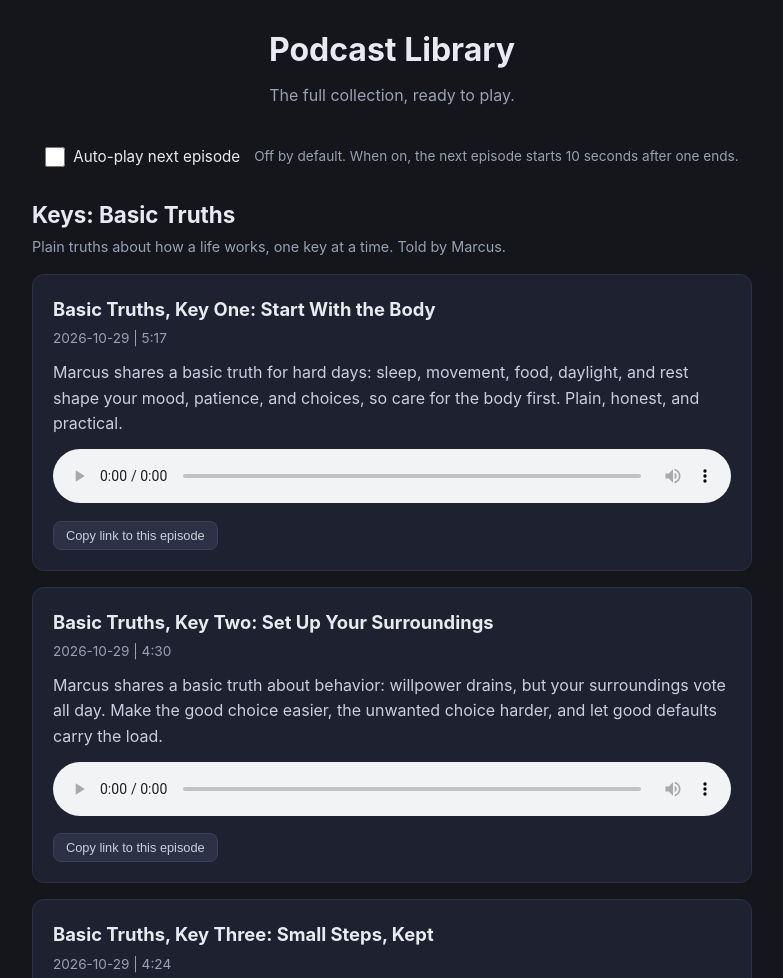
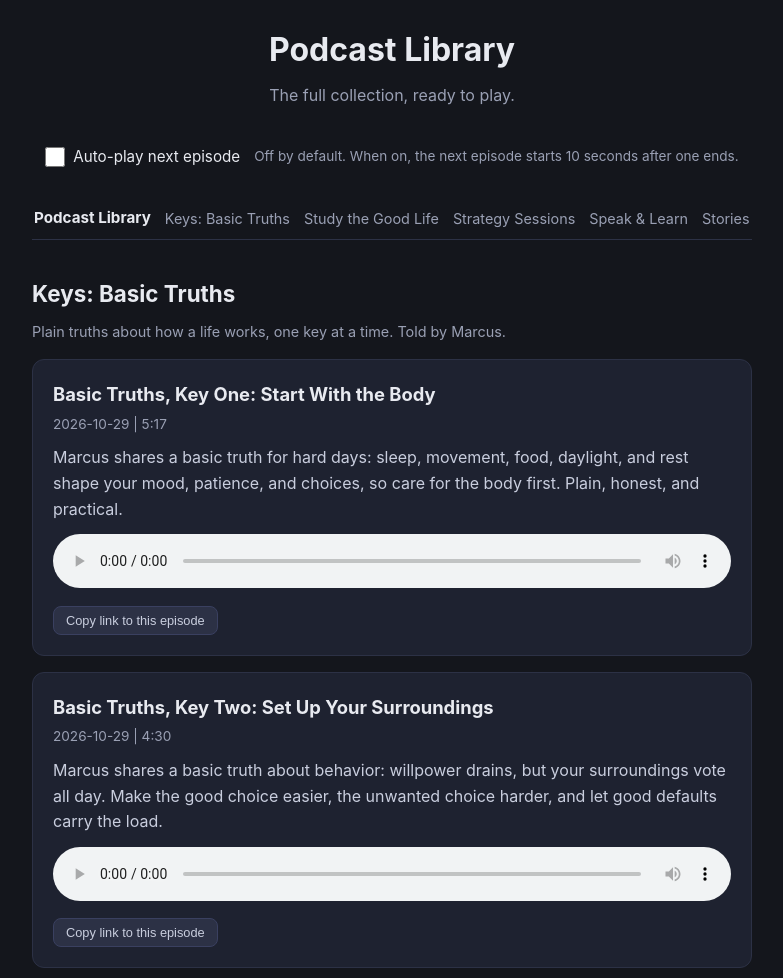
Before and after one commit to NJShell2/podcasts, a plain HTML site: page index.html in a window 1280 px wide. Shown: the top 978 px of the page, without its empty margins (248-1031 px from the left). Drawn offline with Linux system fonts and the light colour scheme.

Commit message:
Add shareable section links, top nav bar, and sticky minimized header and section headers

```diff
--- a/index.html
+++ b/index.html
@@ -11,8 +11,14 @@
   header { text-align: center; margin-bottom: 36px; }
   header h1 { font-size: 2rem; margin-bottom: 8px; }
   header p { color: #9aa0b4; }
-  .cat { margin-bottom: 40px; }
-  .cat > h2 { font-size: 1.4rem; margin-bottom: 2px; }
+  .cat { margin-bottom: 40px; scroll-margin-top: 110px; }
+  .cat > h2 { position: sticky; top: 47px; z-index: 15; background: #14161c; font-size: 1.4rem; padding: 8px 0 6px; margin-bottom: 2px; }
+  #sectionNav { position: sticky; top: 0; z-index: 20; display: flex; align-items: center; gap: 14px; background: #14161c; border-bottom: 1px solid #2c3145; padding: 9px 2px; margin-bottom: 28px; }
+  #sectionNav .nav-brand { font-weight: 700; font-size: 0.95rem; white-space: nowrap; }
+  #sectionNav .nav-links { display: flex; gap: 4px 14px; overflow-x: auto; white-space: nowrap; scrollbar-width: none; }
+  #sectionNav .nav-links::-webkit-scrollbar { display: none; }
+  #sectionNav a { color: #9aa0b4; text-decoration: none; font-size: 0.9rem; }
+  #sectionNav a:hover { color: #e8eaf0; text-decoration: underline; }
   .cat > p.blurb { color: #9aa0b4; font-size: 0.9rem; margin-bottom: 16px; }
   .episode { background: #1e2230; border: 1px solid #2c3145; border-radius: 12px; padding: 20px; margin-bottom: 16px; }
   .episode h3 { font-size: 1.15rem; margin-bottom: 4px; }
@@ -27,7 +33,7 @@
   .autoplay-bar label { display: inline-flex; align-items: center; gap: 8px; cursor: pointer; font-size: 0.95rem; }
   .autoplay-bar input[type="checkbox"] { width: 20px; height: 20px; accent-color: #7c8aff; cursor: pointer; }
   .autoplay-bar .autoplay-note { color: #9aa0b4; font-size: 0.85rem; }
-  .autoplay-countdown { position: sticky; top: 8px; z-index: 10; display: flex; align-items: center; justify-content: space-between; gap: 12px; background: #1e2230; border: 1px solid #7c8aff; border-radius: 10px; padding: 10px 14px; margin-bottom: 28px; font-size: 0.95rem; box-shadow: 0 4px 18px rgba(0,0,0,0.45); }
+  .autoplay-countdown { position: sticky; top: 108px; z-index: 30; display: flex; align-items: center; justify-content: space-between; gap: 12px; background: #1e2230; border: 1px solid #7c8aff; border-radius: 10px; padding: 10px 14px; margin-bottom: 28px; font-size: 0.95rem; box-shadow: 0 4px 18px rgba(0,0,0,0.45); }
   .autoplay-countdown[hidden] { display: none; }
   .autoplay-countdown button { background: #2c3145; color: #c9cede; border: 1px solid #3a4060; border-radius: 8px; padding: 6px 12px; font-size: 0.85rem; cursor: pointer; flex-shrink: 0; }
   .autoplay-countdown button:hover { background: #3a4060; }
@@ -49,6 +55,10 @@
     <span id="autoplayCountdownText"></span>
     <button type="button" id="autoplayCancel">Cancel</button>
   </div>
+  <nav id="sectionNav" aria-label="Podcast sections">
+    <span class="nav-brand">Podcast Library</span>
+    <span class="nav-links" id="navLinks"></span>
+  </nav>
   <div id="cats"></div>
   <footer>Built and shipped by NJShell2 on GitHub Pages.</footer>
 </div>
@@ -173,9 +183,24 @@ const CATS = [
 ];
 
 var box = document.getElementById("cats");
+// Each section gets a stable, shareable address: the page URL plus
+// "#" and this slug (for example #strategy-sessions). The nav links at
+// the top are ordinary links to those addresses, so a copied link lands
+// on the section in any browser.
+function sectionSlug(title) {
+  return title.toLowerCase().replace(/&/g, "and").replace(/[^a-z0-9]+/g, "-").replace(/^-+|-+$/g, "");
+}
+var navLinks = document.getElementById("navLinks");
 CATS.forEach(function (cat) {
   var sec = document.createElement("section");
   sec.className = "cat";
+  sec.id = sectionSlug(cat.title);
+  if (navLinks) {
+    var navA = document.createElement("a");
+    navA.href = "#" + sec.id;
+    navA.textContent = cat.title;
+    navLinks.appendChild(navA);
+  }
   var h = document.createElement("h2");
   h.textContent = cat.title;
   var b = document.createElement("p");
@@ -238,7 +263,15 @@ function revealFromHash() {
   var m = /^#([A-Za-z0-9-]+)$/.exec(location.hash || "");
   if (!m) return;
   var target = document.getElementById("ep-" + m[1]);
-  if (!target) return;
+  if (!target) {
+    // Section link (for example #strategy-sessions): the sections are
+    // rendered by this script, so a pasted link needs this nudge to land
+    // on the section after the page builds. scroll-margin-top keeps the
+    // section header clear of the sticky nav.
+    var sec = document.getElementById(m[1]);
+    if (sec && sec.className === "cat") { sec.scrollIntoView({ block: "start" }); }
+    return;
+  }
   target.scrollIntoView({ block: "center" });
   target.classList.remove("flash");
   void target.offsetWidth;
```
